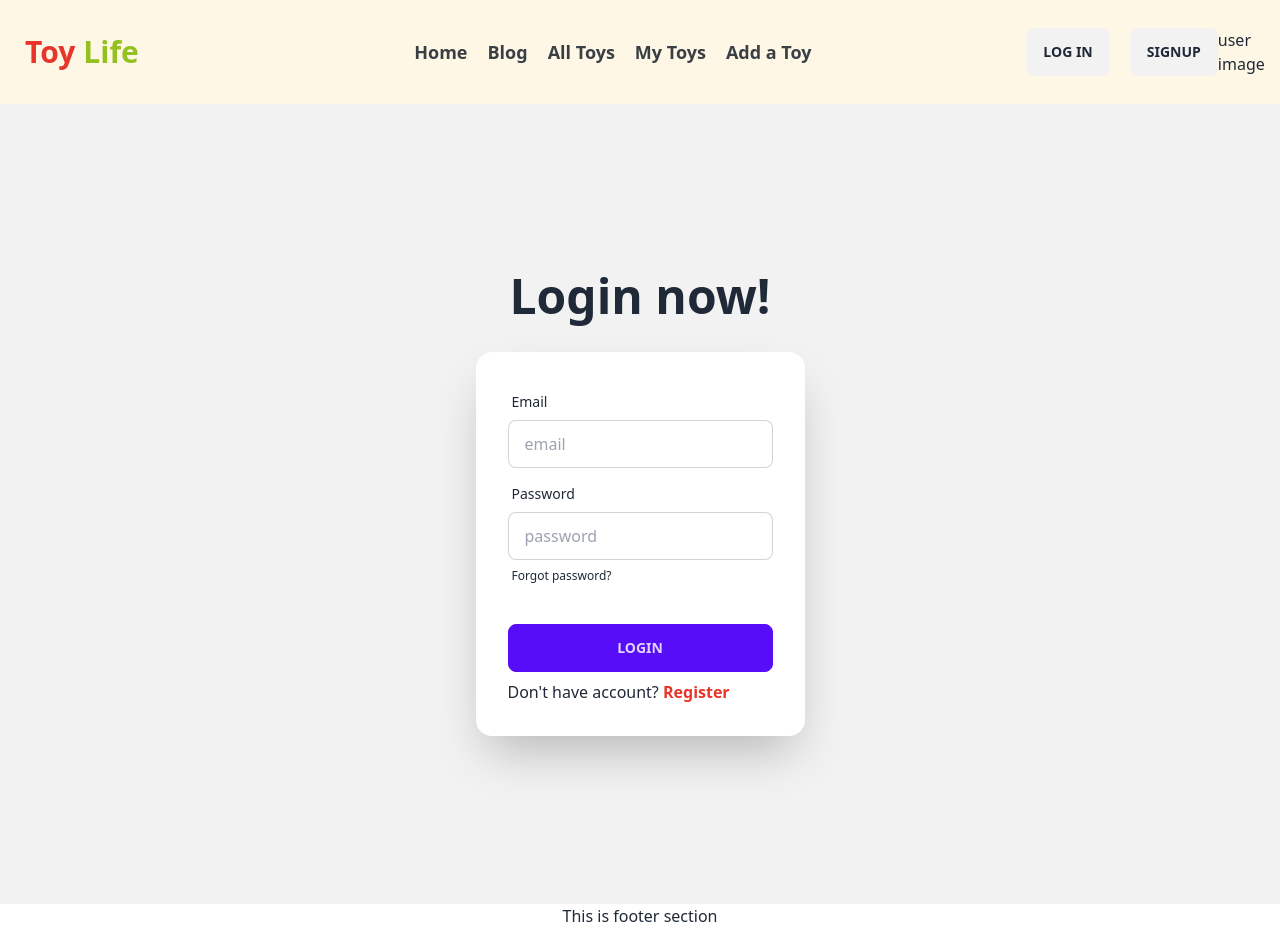
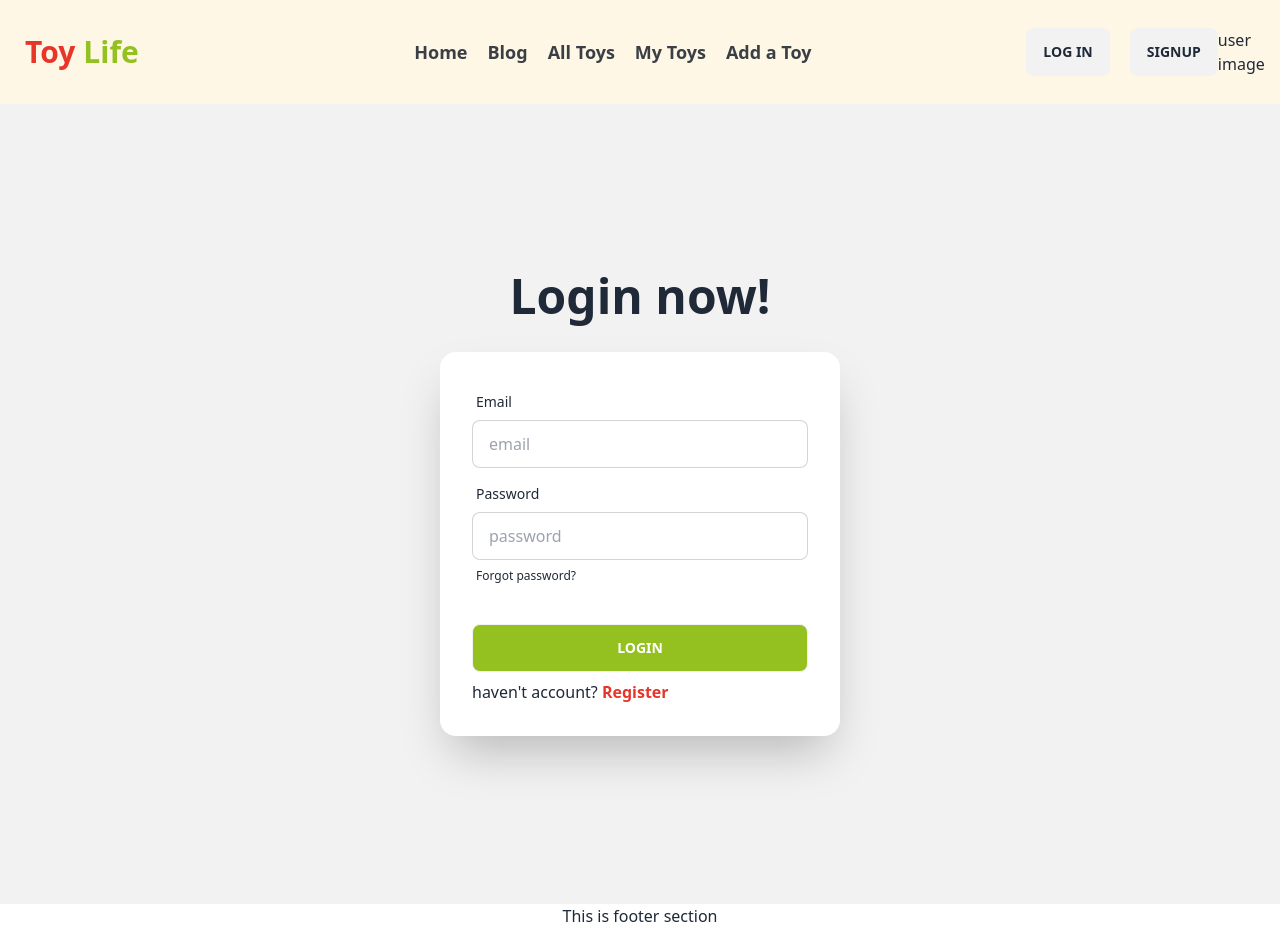
Before and after one commit to mehedishopnil/toy-life-client, a React (Vite) app: page /logIn in a window 1280 px wide. Built offline with nearby package versions, Linux system fonts and the light colour scheme.

Commit message:
login and registration section design is done

```diff
--- a/src/Pages/Login/Login.jsx
+++ b/src/Pages/Login/Login.jsx
@@ -8,7 +8,7 @@ const Login = () => {
           <div className="text-center pb-8 ">
             <h1 className="text-5xl font-bold">Login now!</h1>
           </div>
-          <div className="card flex-shrink-0 w-full max-w-sm shadow-2xl bg-base-100">
+          <div className="card flex-shrink-0 w-full max-w-md xl:w-[400px] shadow-2xl bg-base-100">
             <form className="card-body">
               <div className="form-control">
                 <label className="label">
@@ -38,10 +38,10 @@ const Login = () => {
                 </label>
               </div>
               <div className="form-control mt-6">
-                <input className="btn btn-primary" type="submit" value= 'LogIn' />
+                <input className="btn text-white bg-[#94c120] hover:bg-[#8bb81a]" type="submit" value='LogIn' />
               </div>
               <div>
-                <p>Don't have account? <Link to='/signUp' className="font-bold text-[#e73529]">Register</Link></p>
+                <p>haven't account? <Link to='/signUp' className="font-bold text-[#e73529]">Register</Link></p>
               </div>
             </form>
           </div>
--- a/src/Pages/SignUp/SignUp.jsx
+++ b/src/Pages/SignUp/SignUp.jsx
@@ -3,12 +3,12 @@ import { Link } from "react-router-dom";
 const SignUp = () => {
   return (
     <div>
-      <div className="hero min-h-screen bg-base-100">
+      <div className=" hero min-h-screen bg-base-200">
         <div className=" ">
           <div className="text-center pb-8 ">
             <h1 className="text-5xl font-bold">Register now!</h1>
           </div>
-          <div className="  shadow-2xl bg-base-100">
+          <div className="card flex-shrink-0 w-full max-w-md xl:w-[400px] shadow-2xl bg-base-100">
             <form className="card-body">
               <div className="form-control">
                 <label className="label">
```
